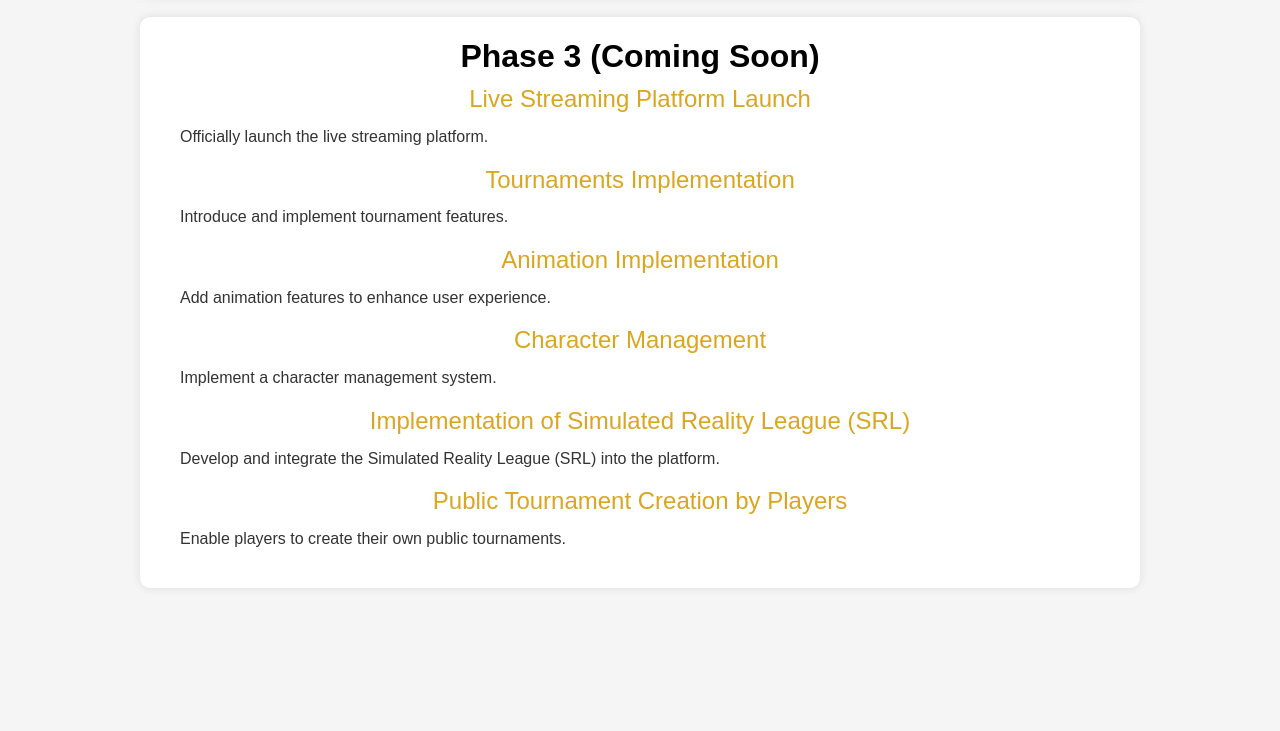
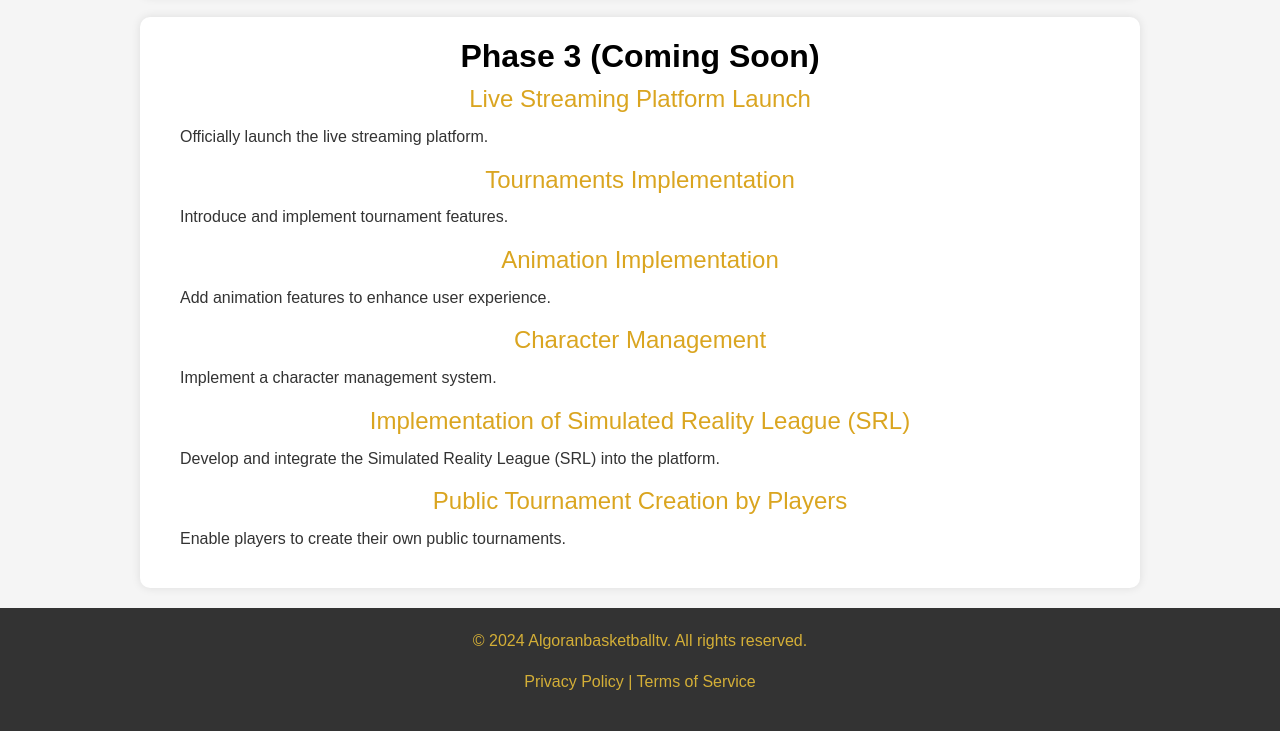
Before and after one commit to DevEsther/Algorandbasketballtv, a plain HTML site: page roadm.html in a window 1280 px wide. Shown: the part 1101-1832 px from the top of the page. Before the commit the page ends 1709 px from the top, so only its background shows below. Drawn offline with nearby package versions, Linux system fonts and the light colour scheme.

Commit message:
push to the server

```diff
--- a/aboutus.css
+++ b/aboutus.css
@@ -136,13 +136,23 @@ ul {
 }
 
 .footer {
-    background-color: #ffd700;
-    color: black;
+    background-color: #333;
+    color: #D4AF37;
     text-align: center;
-    padding: 20px;
+    padding: 20px 0;
     position: relative;
     bottom: 0;
     width: 100%;
+}
+
+.footer a {
+    color: #D4AF37;
+    text-decoration: none;
+    transition: color 0.3s ease;
+}
+
+.footer a:hover {
+    color: #FFD700;
 }
 
 
--- a/contactusp.css
+++ b/contactusp.css
@@ -132,8 +132,21 @@ body {
 }
 
 .footer {
-    background-color: #ffd700;
-    color: black;
+    background-color: #333;
+    color: #D4AF37;
     text-align: center;
     padding: 20px 0;
+    position: relative;
+    bottom: 0;
+    width: 100%;
 }
+
+.footer a {
+    color: #D4AF37;
+    text-decoration: none;
+    transition: color 0.3s ease;
+}
+
+.footer a:hover {
+    color: #FFD700;
+}
--- a/roadm.html
+++ b/roadm.html
@@ -16,7 +16,6 @@
           font-family: Arial, sans-serif;
           overflow-x: hidden;
       }
-
 
       .navbar {
             background: linear-gradient(90deg, rgba(0,0,0,0.7), rgba(34,34,34,0.7));
@@ -62,6 +61,26 @@
             background-color: white;
         }
 
+      .footer {
+            background-color: #333;
+            color: #D4AF37;
+            text-align: center;
+            padding: 20px 0;
+            position: relative;
+            bottom: 0;
+            width: 100%;
+        }
+
+        .footer a {
+            color: #D4AF37;
+            text-decoration: none;
+            transition: color 0.3s ease;
+        }
+
+        .footer a:hover {
+            color: #FFD700;
+        }
+
       @media (min-width: 577px) and (max-width: 768px) {
   .navbar-brand {
     font-size: 22px;
@@ -99,7 +118,7 @@
                     <li class="nav-item">
                         <a class="nav-link" href="./index.html">Home</a>
                     </li>
-                    <li class="nav-item">
+                    <li  class="nav-item">
                         <a class="nav-link" href="./About.html">About Us</a>
                     </li>
                     <li class="nav-item">
@@ -187,6 +206,16 @@
             </ul>
         </div>
     </section>
+
+    <footer class="footer">
+        <div class="container">
+            <p>&copy; 2024 Algoranbasketballtv. All rights reserved.</p>
+            <p>
+                <a href="#">Privacy Policy</a> |
+                <a href="#">Terms of Service</a>
+            </p>
+        </div>
+    </footer>
     <script src="https://cdn.jsdelivr.net/npm/@popperjs/core@2.11.7/dist/umd/popper.min.js"></script>
     <script src="https://cdn.jsdelivr.net/npm/bootstrap@5.3.3/dist/js/bootstrap.min.js"></script>
 
```
Also changed, not shown: About.html (+47 -8 lines), contactus.html (+4 -7 lines), index.html (+2 -5 lines). Lines whose indentation alone changed are shown as unchanged.
